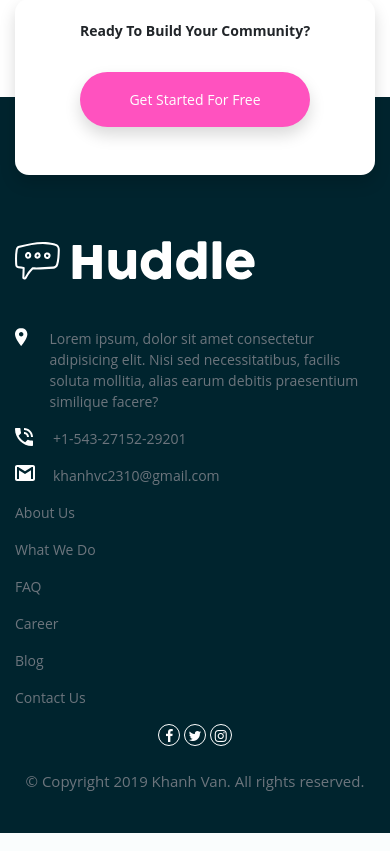
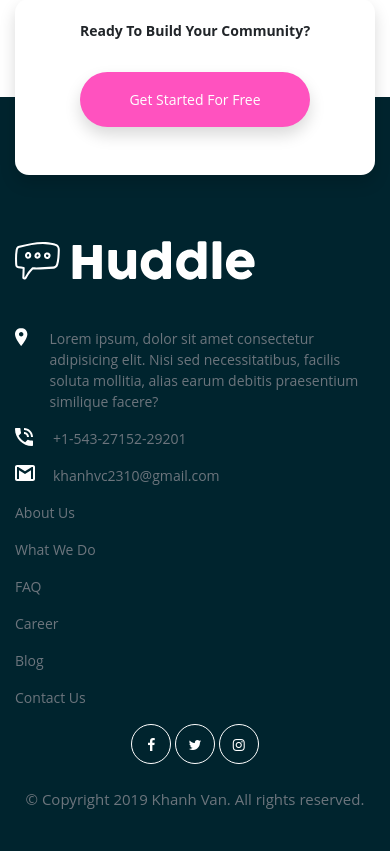
Before and after one commit to KhanhVanCong/-FrontEnd-Huddle-Landing-Page, a PHP site: page / in a window 390 px wide. Shown: the part 2528-3379 px from the top of the page. Run offline with PHP 8.4, Linux system fonts and the light colour scheme; some web fonts are replaced.

Commit message:
Fix Responsive Social Icon in Ipad

```diff
--- a/css/style.css
+++ b/css/style.css
@@ -64,3 +64,12 @@ footer .copy-right{
     }
 
 }
+
+@media screen and (max-width: 768px)
+{
+    footer .social a{
+        height: 40px;
+        line-height: 40px;
+        width: 40px;
+    }
+}
```
